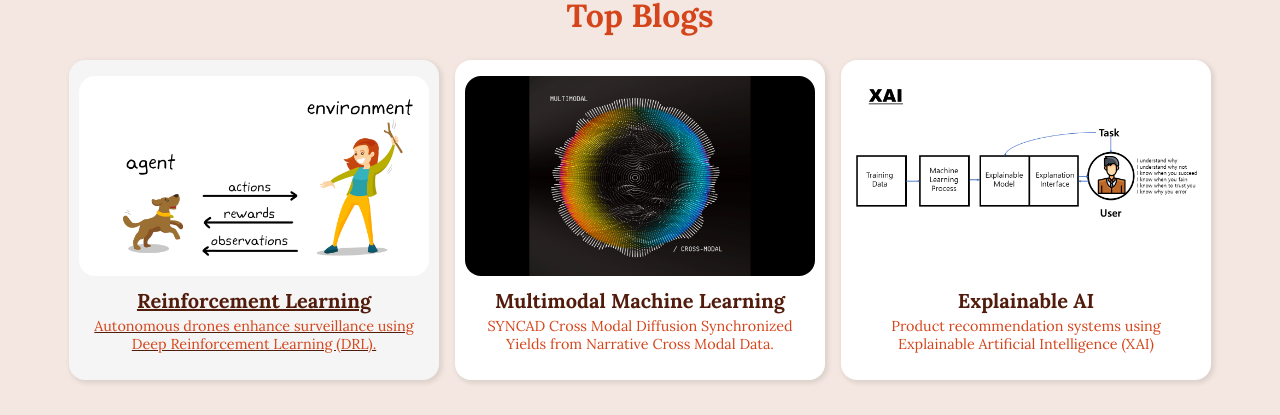
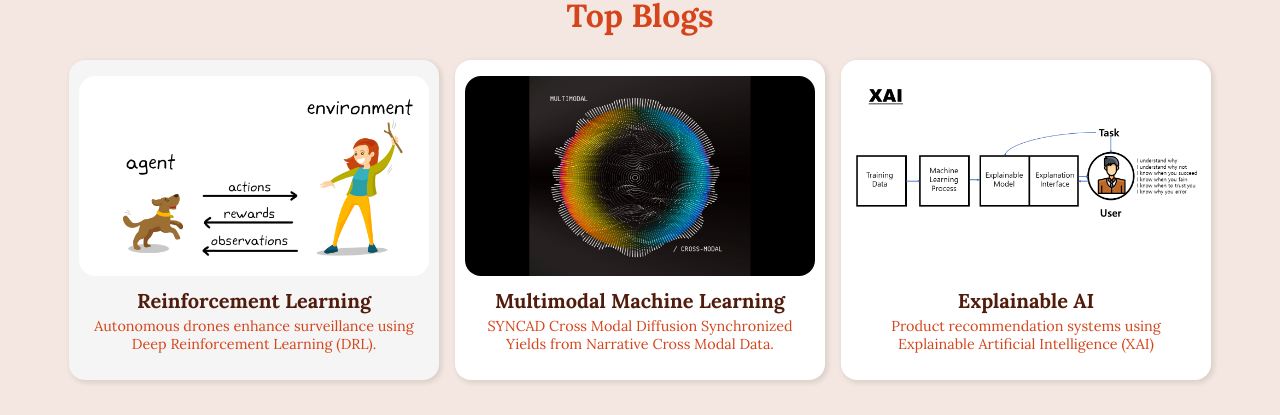
Before and after one commit to Jyotiux/NGCN, a React (Vite) app in the folder frontend/: page / in a window 1280 px wide. In both pictures the pointer is over the link 254 px from the left and 1111 px from the top of the page. Shown: the part 891-1306 px from the top of the page. Built offline with nearby package versions, Linux system fonts and the light colour scheme.

Commit message:
removed text decoration from blog cards

```diff
--- a/frontend/src/Components/Blogs/BlogCard.css
+++ b/frontend/src/Components/Blogs/BlogCard.css
@@ -7,6 +7,9 @@
   display: block;
   text-decoration: none;
   outline-offset: 4px; /* accessibility */
+}
+.blog-card-link:hover{
+    text-decoration: none;
 }
 
 .blog-card-link:focus-visible {
--- a/frontend/src/Components/HomeBlogCard/HomeBlogCard.jsx
+++ b/frontend/src/Components/HomeBlogCard/HomeBlogCard.jsx
@@ -7,7 +7,7 @@ function HomeBlogCard({ image, title, description, link }) {
     return (
         // <div className={styles.container} onClick={() => window.location.href = link}>
         <div className={styles.container}>
-                        <Link to={link}>
+                        <Link to={link} className={styles.link}>
             <div className={styles.image}><img src={image} alt="Image" /></div>
             <div className={styles.title}><h2>{title}</h2></div>
             <div className={styles.description}><p>{description}</p></div>
--- a/frontend/src/Components/HomeBlogCard/HomeBlogCard.module.css
+++ b/frontend/src/Components/HomeBlogCard/HomeBlogCard.module.css
@@ -10,7 +10,10 @@
     height: 320px;
     margin: 0.5rem;
     box-shadow: 2px 2px 5px 1px rgba(0, 0, 0, 0.1);
+}
 
+.link:hover{
+    text-decoration: none;
 }
 
 .title{
```
